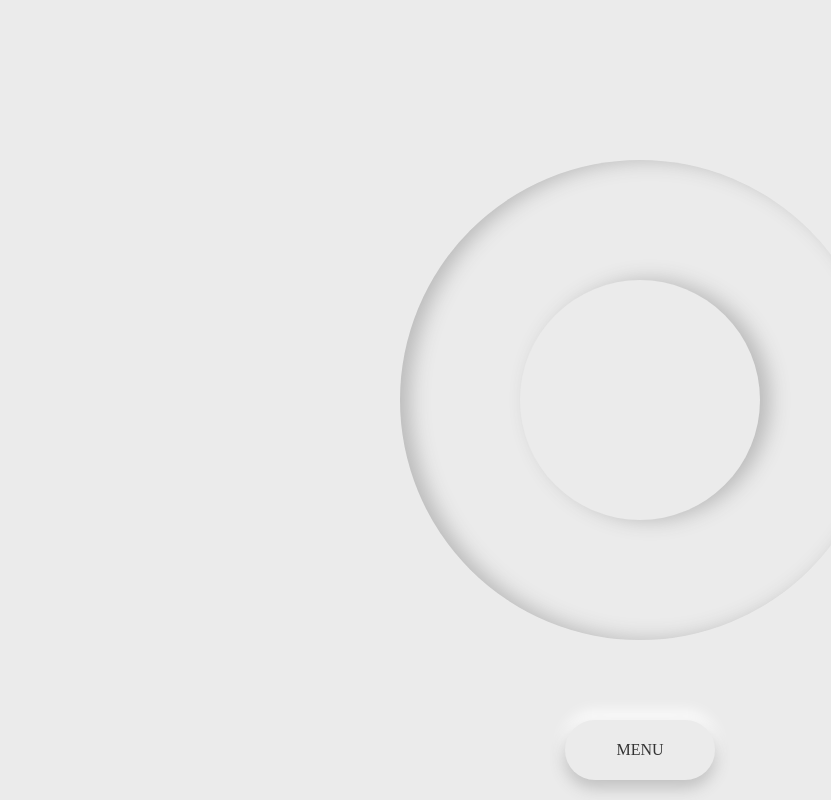
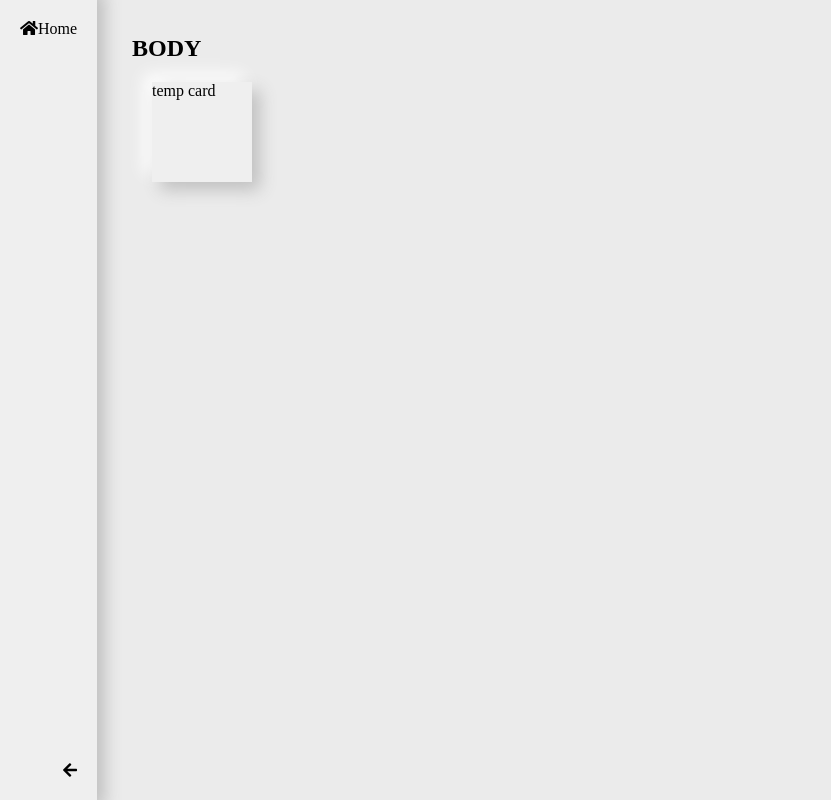
Before and after one commit to ujon/ujon-frontend-react, a React (Create React App) app: page /dashboard in a window 1280 px wide. Shown: the whole page, without its empty margins (0-831 px from the left). Built offline with nearby package versions, Linux system fonts and the light colour scheme.

Commit message:
feature: Create {Dashboard} component

```diff
--- a/src/App.js
+++ b/src/App.js
@@ -10,6 +10,7 @@ import setAuthToken from "./utils/setAuthToken";
 import { loadUser } from "./actions/auth";
 // Components/pages
 import Home from "./components/pages/Home";
+import Dashboard from "./components/pages/Dashboard";
 import Test from "./components/pages/Test";
 // Style
 import { ThemeProvider } from "styled-components";
@@ -33,6 +34,7 @@ const App = () => {
           <Router>
             <Switch>
               <Route exact path="/test" component={Test} />
+              <Route path="/dashboard" component={Dashboard} />
               <Route path="/" component={Home} />
             </Switch>
           </Router>
--- /dev/null
+++ b/src/components/pages/Dashboard.js
@@ -0,0 +1,119 @@
+import React, { useRef, useEffect, useState } from "react";
+
+// Style
+import styled from "styled-components";
+
+const DashboardContainer = styled.div`
+  width: 100vw;
+  height: 100vh;
+  overflow: hidden;
+  word-wrap: break-word;
+  background: ${(props) => props.theme.colors.bg};
+`;
+const DashboardNav = styled.div`
+  position: fixed;
+  top: 0;
+  left: 0;
+  height: 100vh;
+  display: flex;
+  flex-direction: column;
+  box-shadow: ${(props) => {
+    return `0px 0px 16px 8px ${props.theme.colors.neuShadowDark}`;
+  }};
+  background: #efefef;
+`;
+const DashboardNavBody = styled.div`
+  width: 100%;
+  flex-grow: 1;
+  overflow: scroll;
+  -ms-overflow-style: none;
+  scrollbar-width: none;
+  &::-webkit-scrollbar {
+    display: none;
+  }
+
+  & ul {
+    list-style: none;
+    width: 100%;
+    display: flex;
+    align-items: center;
+  }
+  & li {
+    margin: 20px;
+  }
+`;
+const DashboardNavFooter = styled.div`
+  position: relative;
+  & > :first-child {
+    margin: 20px;
+    float: right;
+  }
+`;
+const DashboardBody = styled.div`
+  width: 100%;
+  height: 100%;
+  margin-left: ${(props) => props.leftMargin}px;
+  padding: 35px;
+  overflow: auto;
+`;
+
+const Temp = styled.div`
+  display: inline-block;
+  margin: 20px;
+  width: 100px;
+  height: 100px;
+  border: 50px;
+  box-shadow: 8px 8px 16px #c0c0c0, -8px -8px 16px #ffffff;
+  background: #efefef;
+`;
+
+const Dashboard = () => {
+  const navRef = useRef();
+  const [nav, setNav] = useState({
+    width: 0,
+    height: 0,
+  });
+  const [isWide, setIsWide] = useState(true);
+  useEffect(() => {
+    setNav({
+      width: navRef.current.offsetWidth,
+      height: navRef.current.offsetHeight,
+    });
+  }, [isWide]);
+
+  const onClickWide = () => {
+    console.log("s");
+    setIsWide(!isWide);
+  };
+
+  return (
+    <DashboardContainer>
+      <DashboardNav ref={navRef}>
+        <DashboardNavBody>
+          <ul>
+            <li>
+              <i className="fas fa-home" />
+              {isWide ? "Home" : ""}
+            </li>
+          </ul>
+        </DashboardNavBody>
+        <DashboardNavFooter>
+          {/* todo: Change to custom arrow */}
+          <div onClick={() => onClickWide()}>
+            {isWide ? (
+              <i className="fas fa-arrow-left" />
+            ) : (
+              <i className="fas fa-arrow-right" />
+            )}
+          </div>
+        </DashboardNavFooter>
+      </DashboardNav>
+      <DashboardBody leftMargin={nav.width}>
+        <h2>BODY</h2>
+        <Temp>temp card</Temp>
+      </DashboardBody>
+    </DashboardContainer>
+  );
+};
+
+export default Dashboard;
--- a/src/components/pages/Menu.js
+++ b/src/components/pages/Menu.js
@@ -60,6 +60,10 @@ const menuLinks = [
     name: "Home",
   },
   {
+    path: "/dashboard",
+    name: "Dashboard",
+  },
+  {
     path: "/test",
     name: "Test",
   },
@@ -71,7 +75,7 @@ const Menu = (props) => {
       <MenuBody>
         <ul>
           {menuLinks.map((link) => (
-            <li>
+            <li key={link.name}>
               <StyledLink to={link.path}>{link.name}</StyledLink>
             </li>
           ))}
```
